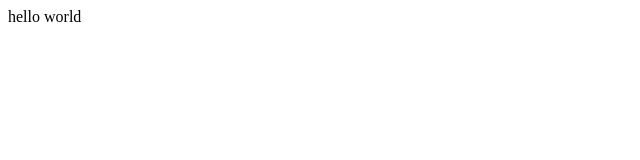
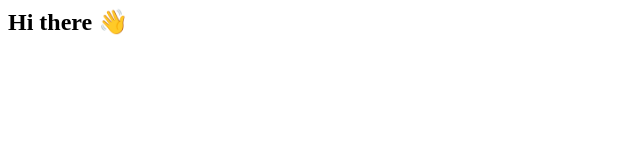
Before and after one commit to philpickering/philpickering.github.io, a plain HTML site: page index.html in a window 1280 px wide. Shown: the whole page, without its empty margins (0-640 px from the left). Drawn offline with Linux system fonts and the light colour scheme.

Commit message:
Update index.html

```diff
--- a/index.html
+++ b/index.html
@@ -1 +1,16 @@
-<p>hello world</p>
+<h2>Hi there 👋</h2>
+
+<!--
+**philpickering/philpickering** is a ✨ _special_ ✨ repository because its `README.md` (this file) appears on your GitHub profile.
+
+Here are some ideas to get you started:
+
+- 🔭 I’m currently working on ...
+- 🌱 I’m currently learning ...
+- 👯 I’m looking to collaborate on ...
+- 🤔 I’m looking for help with ...
+- 💬 Ask me about ...
+- 📫 How to reach me: ...
+- 😄 Pronouns: ...
+- ⚡ Fun fact: ...
+-->
```
